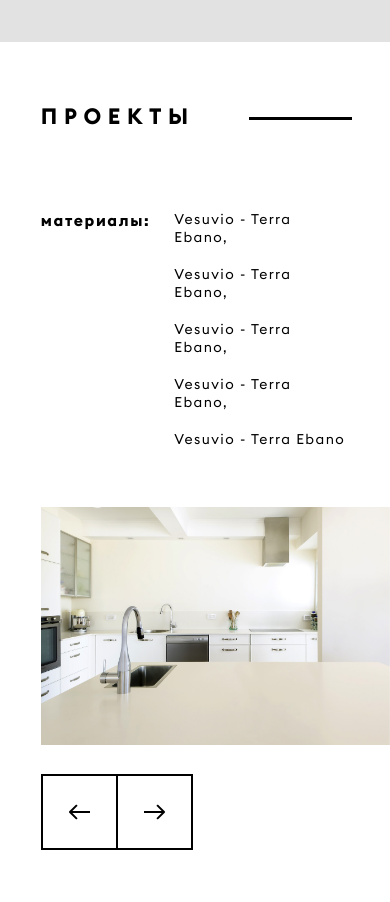
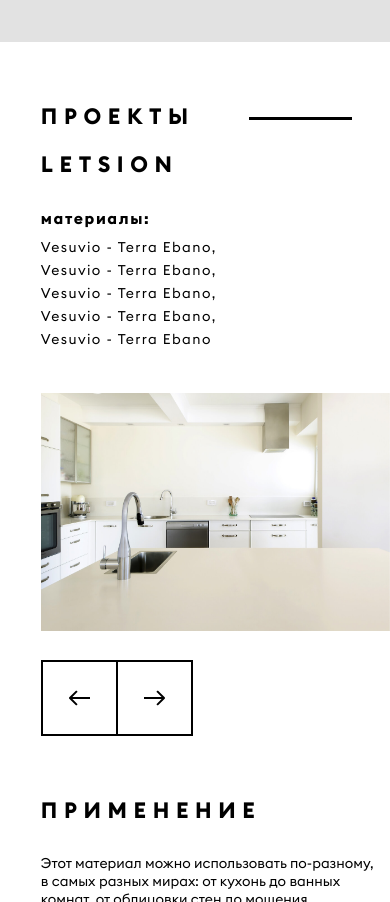
Before and after one commit to belostok/lapitec, a website: page src/index.html in a window 390 px wide. Shown: the part 1489-2391 px from the top of the page. Drawn offline with Linux system fonts and the light colour scheme.

Commit message:
homepage new projects adaptive

```diff
--- a/src/sass/media.sass
+++ b/src/sass/media.sass
@@ -170,6 +170,7 @@
         display: block
         margin-bottom: 40px
         .title
+            position: relative
             margin-bottom: 20px
     #projects .titleContainer .projectsTitleSlider
         margin-left: 0
@@ -179,14 +180,16 @@
         display: block
         max-width: none
         width: 100%
-    #projects .titleContainer .projectsTitleSlider .item .name::after
-        content: none
-    #projects .titleContainer .projectsTitleSlider .item .material
-        margin: 30px 0 0
-        padding: 0
-        max-width: none
-    #projects .titleContainer .projectsTitleSlider .item .material h3
-        font: 14px/18px $regular
+        margin-left: 0
+    #projects .titleContainer .projectsTitleSlider .materials
+        margin-top: 30px
+        display: block
+    #projects .titleContainer .projectsTitleSlider .materials ul
+        margin-top: 10px
+    #projects .titleContainer .projectsTitleSlider .materials ul li
+        margin-bottom: 5px
+    #projects .titleContainer .projectsTitleSlider .materials ul li:not(:last-child)
+        margin-right: 0
     #projects .sliderContainer .navigation
         left: 0
         top: auto
```
Also changed, not shown: src/css/media.css.
